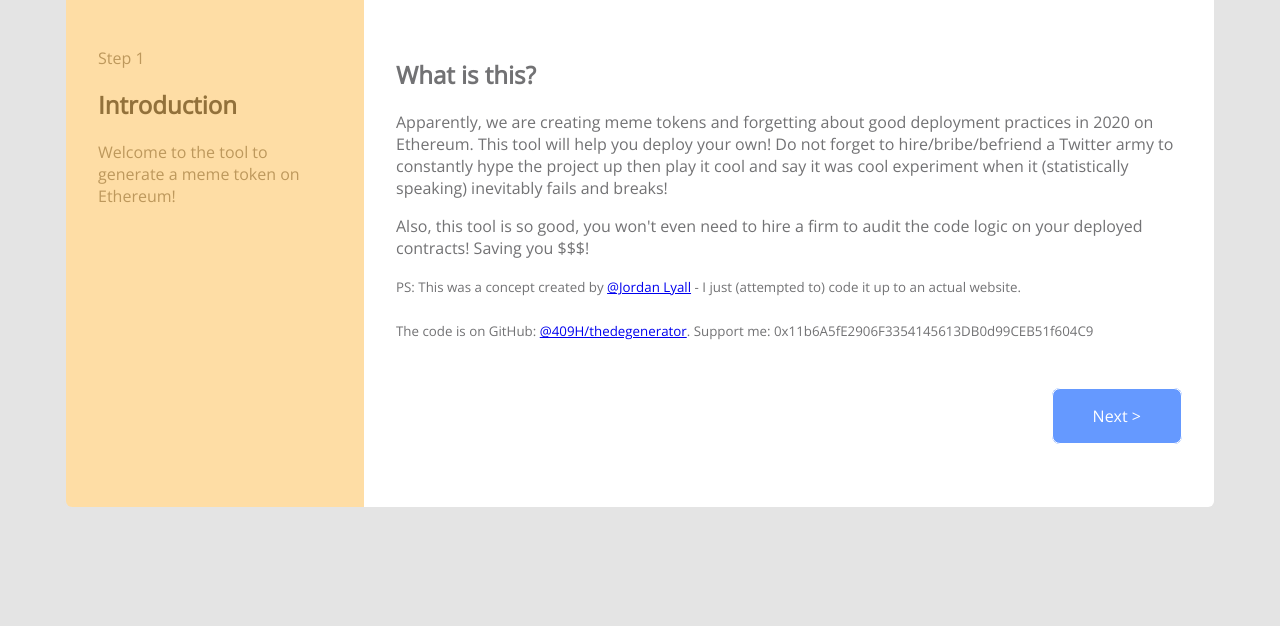
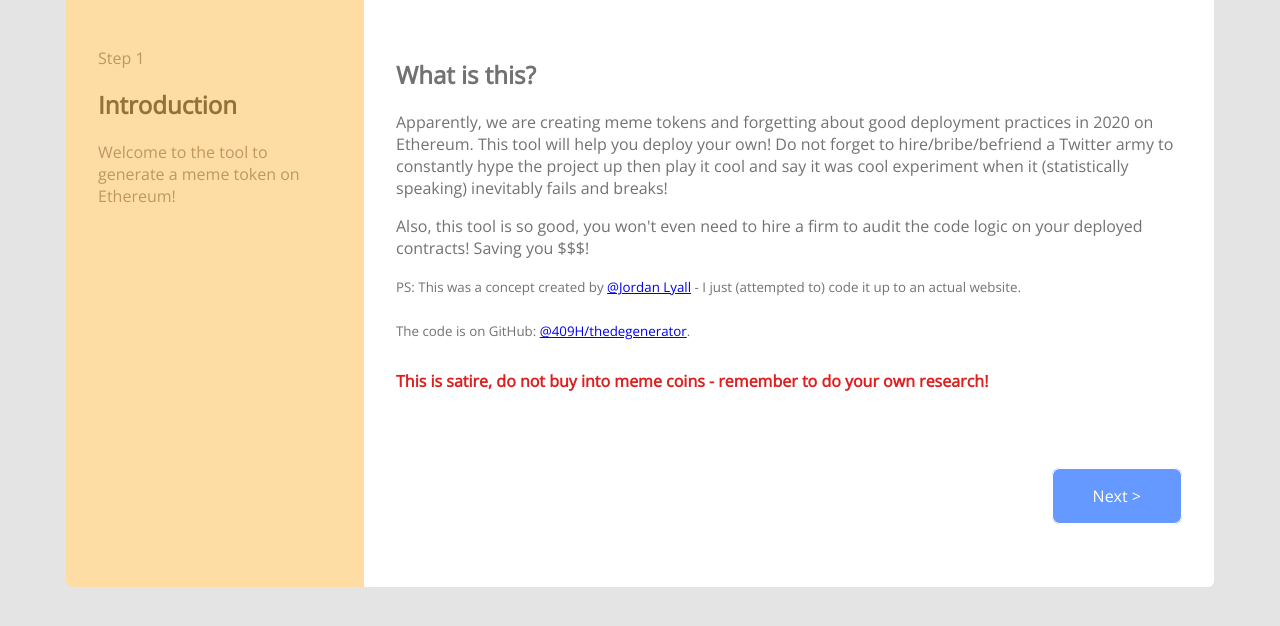
Before and after one commit to 409H/thedegenerator, a website: page src/index.html in a window 1280 px wide. Shown: the part 168-794 px from the top of the page. Drawn offline with nearby package versions, Linux system fonts and the light colour scheme; files that its build step writes are made by us from their sources; a script that the page names is missing.

Commit message:
Added explicit disclaimer

```diff
--- a/src/index.html
+++ b/src/index.html
@@ -61,7 +61,9 @@
                         <small>PS: This was a concept created by <a href="https://twitter.com/JordanLyall/status/1294466755692081152/photo/1" target="_blank">@Jordan Lyall</a> - I just (attempted to) code
                             it up to an actual website.</small>
                         <br /><br />
-                        <small>The code is on GitHub: <a href="https://github.com/409H/thedegenerator" target="_blank">@409H/thedegenerator</a>. Support me: 0x11b6A5fE2906F3354145613DB0d99CEB51f604C9</small>
+                        <small>The code is on GitHub: <a href="https://github.com/409H/thedegenerator" target="_blank">@409H/thedegenerator</a>.</small>
+                        <br />
+                        <span style="line-height:5em;color:#DE1F1F;font-weight:800">This is satire, do not buy into meme coins - remember to do your own research!</span>
                     </p>
 
                     <p>
```
